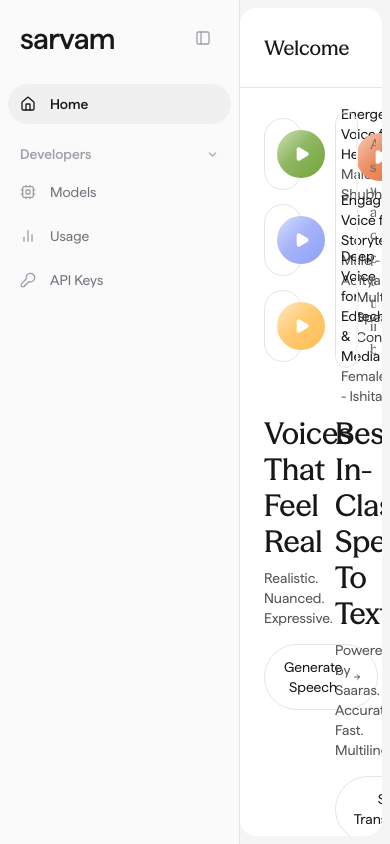
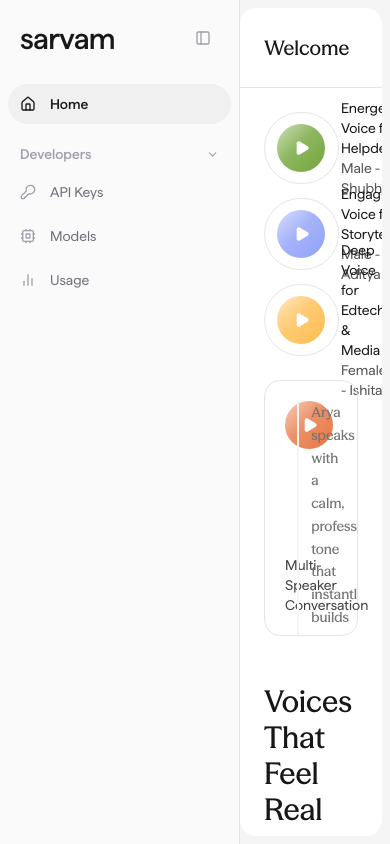
Before and after one commit to 2201monesh/sarvam-redesign, a Next.js app: page /home in a window 390 px wide. Built offline with nearby package versions, Linux system fonts and the light colour scheme.

Commit message:
added responsiveness for desktop devices

```diff
--- a/app/(dashboard)/home/page.tsx
+++ b/app/(dashboard)/home/page.tsx
@@ -12,8 +12,8 @@
   return (
     <div className="flex-1 w-full">
       <HomeHeader />
-      <div className="px-6 py-6 flex flex-col gap-10">
-        <div className="w-full flex items-stretch">
+      <div className="px-6 py-6 flex flex-col gap-10 max-w-[1400px] mx-auto w-full">
+        <div className="w-full flex flex-col lg:flex-row items-stretch gap-6">
           <VoicesList />
           <ConversationCard />
         </div>
--- a/app/(dashboard)/models/page.tsx
+++ b/app/(dashboard)/models/page.tsx
@@ -6,8 +6,8 @@
   return (
     <div className="flex-1 w-full">
       <ModelsHeader />
-      <div className="px-6 py-8">
-        <div className="grid grid-cols-1 sm:grid-cols-2 xl:grid-cols-3 gap-x-5 gap-y-10">
+      <div className="px-6 py-8 max-w-[1400px] mx-auto w-full">
+        <div className="grid gap-x-5 gap-y-10 justify-center [grid-template-columns:repeat(auto-fill,360px)]">
           {MODELS.map((model, i) => (
             <ModelCard key={model.id} model={model} index={i} />
           ))}
--- a/modules/api-keys/ApiKeysSection.tsx
+++ b/modules/api-keys/ApiKeysSection.tsx
@@ -204,13 +204,13 @@
           </div>
           <div className="flex flex-col gap-1.5">
             <label className="text-xs font-medium text-zinc-700">Your new API key</label>
-            <div className="flex items-center gap-2">
+            <div className="flex items-stretch gap-2">
               <div className="flex-1 rounded-lg border border-neutral-200 bg-neutral-50 px-3.5 py-2.5 min-w-0">
                 <span className="font-mono text-xs text-zinc-600 break-all">{newKey}</span>
               </div>
               <button
                 onClick={handleCopy}
-                className="shrink-0 flex items-center justify-center w-9 h-9 rounded-lg border border-neutral-200 bg-white hover:bg-neutral-50 text-neutral-400 hover:text-zinc-600 transition-colors cursor-pointer"
+                className="shrink-0 flex items-center justify-center w-10 rounded-lg border border-neutral-200 bg-white hover:bg-neutral-50 text-neutral-400 hover:text-zinc-600 transition-colors cursor-pointer"
               >
                 {copied ? <Check size={15} className="text-green-500" /> : <Copy size={15} />}
               </button>
@@ -315,7 +315,7 @@
   }
 
   return (
-    <div className="px-6 py-8 flex flex-col gap-8 w-full">
+    <div className="px-6 py-8 flex flex-col gap-8 w-full max-w-[1400px] mx-auto">
 
       {/* Project URL */}
       <div className="flex flex-col gap-3">
--- a/modules/home/ConversationCard.tsx
+++ b/modules/home/ConversationCard.tsx
@@ -10,7 +10,7 @@
 
 export default function ConversationCard() {
   return (
-    <div className="w-[50%] flex items-center justify-center pl-6">
+    <div className="w-full lg:w-1/2 flex items-center justify-center lg:pl-6">
       <div className="w-full h-64 border border-neutral-200 rounded-2xl flex">
 
         {/* Left — play button + label */}
--- a/modules/home/FeatureCTA.tsx
+++ b/modules/home/FeatureCTA.tsx
@@ -2,8 +2,8 @@
 
 export default function FeatureCTA() {
   return (
-    <div className="flex w-full">
-      <div className="w-[50%] pt-2 pb-6">
+    <div className="flex flex-col lg:flex-row w-full gap-6">
+      <div className="w-full lg:w-1/2 pt-2 pb-6">
         <p className="text-3xl font-season-mix font-medium capitalize">Voices that feel real</p>
         <p className="text-neutral-600 text-sm mt-2">Realistic. Nuanced. Expressive.</p>
         <button className="flex items-center gap-2 border border-neutral-200 hover:border-neutral-300 cursor-pointer rounded-full px-4 py-3 mt-4 text-sm">
@@ -11,7 +11,7 @@
           <ArrowRight size={14} />
         </button>
       </div>
-      <div className="w-[50%] pt-2 pb-6 pl-6">
+      <div className="w-full lg:w-1/2 pt-2 pb-6 lg:pl-6">
         <p className="text-3xl font-season-mix font-medium capitalize">Best-in-class Speech to Text</p>
         <p className="text-neutral-600 text-sm mt-2">Powered by Saaras. Accurate. Fast. Multilingual.</p>
         <button className="flex items-center gap-2 border border-neutral-200 hover:border-neutral-300 cursor-pointer rounded-full px-4 py-3 mt-4 text-sm">
--- a/modules/home/FeaturesGrid.tsx
+++ b/modules/home/FeaturesGrid.tsx
@@ -23,7 +23,7 @@
           <ChevronRight size={14} />
         </button>
       </div>
-      <div className="w-full pt-6 grid grid-cols-4 gap-5">
+      <div className="w-full pt-6 grid grid-cols-1 sm:grid-cols-2 xl:grid-cols-4 gap-5">
         <FeatureCard
           title="Text to Speech"
           modelName="Bulbul"
--- a/modules/home/VoicesList.tsx
+++ b/modules/home/VoicesList.tsx
@@ -16,7 +16,7 @@
   const colors = randomColors();
 
   return (
-    <div className="w-[50%] flex flex-col gap-3.5 justify-center">
+    <div className="w-full lg:w-1/2 flex flex-col gap-3.5 justify-center">
       {voices.map((v, i) => (
         <VoicesTabs key={v.category} title={v.title} category={v.category} color={colors[i]} />
       ))}
--- a/modules/models/ModelCard.tsx
+++ b/modules/models/ModelCard.tsx
@@ -5,7 +5,7 @@
 
 const ModelCard = ({ model, index = 0 }: { model: ModelData; index?: number }) => {
   return (
-    <div className='w-96 h-[420px] border rounded-[55px] border-neutral-200 shadow-sm flex flex-col items-center justify-center px-6 gap-6'>
+    <div className='w-90 h-[420px] border rounded-[55px] border-neutral-200 shadow-sm flex flex-col items-center justify-center px-6 gap-6'>
       <div className='flex items-center justify-center'>
         <Image src={model.image} alt={model.name} width={100} height={80} className='object-contain' style={{ animation: `modelFloat 3s ease-in-out infinite`, animationDelay: `${index * 0.6}s` }} />
       </div>
--- a/modules/onboarding/steps/StepComplete.tsx
+++ b/modules/onboarding/steps/StepComplete.tsx
@@ -5,7 +5,7 @@
 
 export default function StepComplete({ onNext }: StepProps) {
   useEffect(() => {
-    const t = setTimeout(onNext, 2000);
+    const t = setTimeout(onNext, 600);
     return () => clearTimeout(t);
   }, [onNext]);
 
--- a/modules/sidebar/constants.ts
+++ b/modules/sidebar/constants.ts
@@ -28,7 +28,7 @@
 export const HOME_OPTION = SIDEBAR_OPTION.HOME;
 
 export const DEV_OPTIONS: SIDEBAR_OPTION[] = [
+  SIDEBAR_OPTION.API_KEYS,
   SIDEBAR_OPTION.MODELS,
   SIDEBAR_OPTION.USAGE,
-  SIDEBAR_OPTION.API_KEYS,
 ];
--- a/modules/usage/UsageContent.tsx
+++ b/modules/usage/UsageContent.tsx
@@ -38,10 +38,10 @@
   const serviceStat = filteredRows.reduce((s, r) => s + r.requests, 0).toLocaleString();
 
   return (
-    <div className="px-6 py-6 flex flex-col gap-6">
+    <div className="px-6 py-6 flex flex-col gap-6 max-w-[1400px] mx-auto w-full">
       <UsageFilters filters={filters} onChange={handleChange} onClear={handleClear} />
 
-      <div className="grid grid-cols-2 gap-6">
+      <div className="grid grid-cols-1 lg:grid-cols-2 gap-6">
         <UsageBarCard
           title="Requests by service"
           description="total across all services"
```
